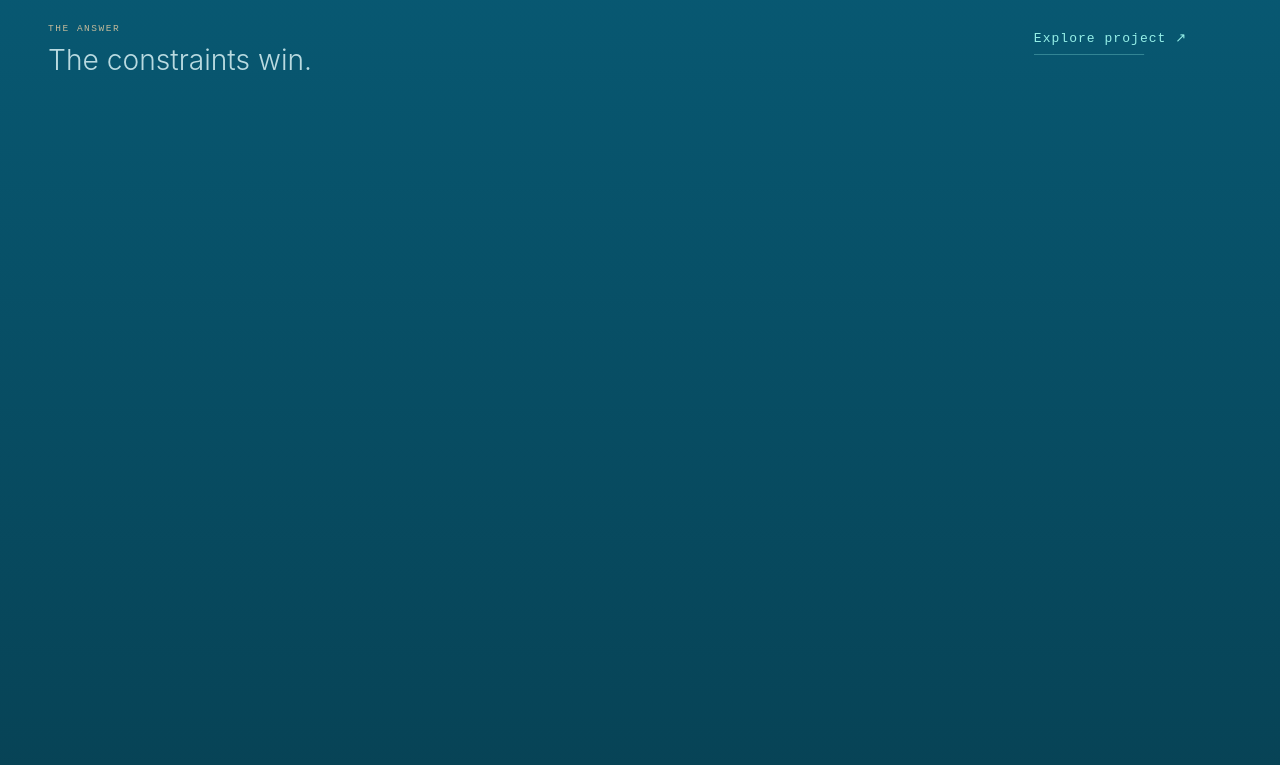
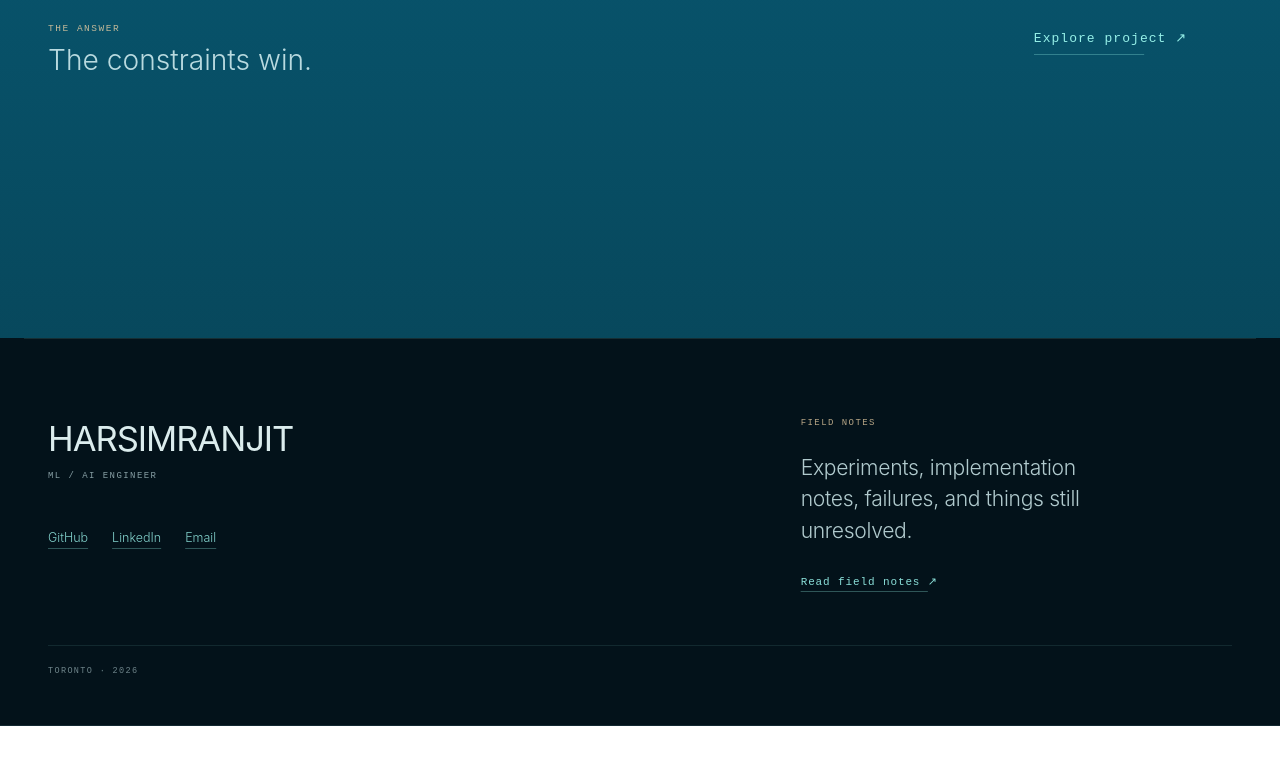
Before and after one commit to Harsimranjit2004/new_port, a React (Vite) app: page / in a window 1280 px wide. Shown: the part 4475-5240 px from the top of the page. After the commit the page ends 5201 px from the top, so only its background shows below. Built offline with nearby package versions, Linux system fonts and the light colour scheme.

Commit message:
adding footer

```diff
--- a/src/App.tsx
+++ b/src/App.tsx
@@ -1,3 +1,4 @@
+import { Footer } from './components/footer'
 import { Navbar } from './components/navbar'
 import { OceanBackground } from './components/ocean'
 import ProjectRecordShowcase from './pages/ProjectRecordShowcase'
@@ -21,7 +22,7 @@ export default function App() {
         </div>
       </section>
       <OceanBackground
-        screens={6}
+        screens={5}
         startDepth="shallow"
         endDepth="deep"
         showSurfaceWaves
@@ -32,6 +33,7 @@ export default function App() {
           what made it possible.
         </p>
         <ProjectRecordShowcase />
+        <Footer />
       </OceanBackground>
     </main>
   )
--- /dev/null
+++ b/src/components/footer/Footer.css
@@ -0,0 +1,157 @@
+.site-footer {
+  --footer-aqua: 150 240 232;
+  --footer-sand: 235 208 164;
+  position: relative;
+  color: rgb(238 255 255 / 0.92);
+  background: #03121a;
+  font-family: Inter, system-ui, sans-serif;
+}
+
+.site-footer::before {
+  content: '';
+  position: absolute;
+  top: 0;
+  right: max(1.5rem, calc((100vw - 82rem) / 2));
+  left: max(1.5rem, calc((100vw - 82rem) / 2));
+  height: 1px;
+  background: rgb(var(--footer-aqua) / 0.12);
+}
+
+.site-footer__inner {
+  width: min(calc(100% - 6rem), 82rem);
+  margin-inline: auto;
+  padding-block: 80px 50px;
+}
+
+.site-footer__main {
+  display: grid;
+  grid-template-columns: minmax(0, 1fr) minmax(22rem, 0.72fr);
+  gap: clamp(5rem, 12vw, 12rem);
+  align-items: start;
+}
+
+.site-footer__name {
+  margin: 0;
+  font-size: clamp(1.55rem, 2.7vw, 2.35rem);
+  font-weight: 400;
+  letter-spacing: -0.03em;
+  text-transform: uppercase;
+}
+
+.site-footer__role,
+.site-footer__label,
+.site-footer__place {
+  font-family: ui-monospace, "JetBrains Mono", monospace;
+  font-weight: 400;
+  letter-spacing: 0.16em;
+  text-transform: uppercase;
+}
+
+.site-footer__role {
+  margin: 0.8rem 0 0;
+  color: rgb(198 226 230 / 0.68);
+  font-size: 9px;
+}
+
+.site-footer__social {
+  display: flex;
+  flex-wrap: wrap;
+  gap: 1.5rem;
+  margin-top: 2.25rem;
+}
+
+.site-footer__social a {
+  display: inline-flex;
+  min-height: 2.5rem;
+  align-items: center;
+  color: rgb(var(--footer-aqua) / 0.86);
+  font-size: 12.5px;
+  font-weight: 300;
+  text-decoration-color: rgb(var(--footer-aqua) / 0.3);
+  text-underline-offset: 0.4rem;
+}
+
+.site-footer__notes {
+  max-width: 26rem;
+}
+
+.site-footer__label {
+  margin: 0;
+  color: rgb(var(--footer-sand) / 0.78);
+  font-size: 9px;
+}
+
+.site-footer__statement {
+  max-width: 25ch;
+  margin: 1.5rem 0 0;
+  color: rgb(210 237 240 / 0.84);
+  font-size: clamp(1.15rem, 1.65vw, 1.45rem);
+  font-weight: 300;
+  line-height: 1.5;
+  letter-spacing: -0.015em;
+}
+
+.site-footer__notes a {
+  display: inline-block;
+  margin-top: 1.75rem;
+  color: rgb(var(--footer-aqua) / 0.92);
+  font-family: ui-monospace, "JetBrains Mono", monospace;
+  font-size: 11px;
+  letter-spacing: 0.08em;
+  text-decoration-color: rgb(var(--footer-aqua) / 0.3);
+  text-underline-offset: 0.4rem;
+}
+
+.site-footer__notes a span {
+  display: inline-block;
+  transition: transform 220ms ease;
+}
+
+.site-footer__notes a:hover span {
+  transform: translateX(3px);
+}
+
+.site-footer a:focus-visible {
+  outline: 1px solid rgb(var(--footer-sand) / 0.9);
+  outline-offset: 4px;
+}
+
+.site-footer__place {
+  margin: 3.5rem 0 0;
+  padding-top: 1.25rem;
+  border-top: 1px solid rgb(var(--footer-aqua) / 0.1);
+  color: rgb(198 226 230 / 0.55);
+  font-size: 8.5px;
+}
+
+@media (max-width: 800px) {
+  .site-footer__inner {
+    width: calc(100% - 3rem);
+    padding-block: 56px 48px;
+  }
+
+  .site-footer__main {
+    grid-template-columns: 1fr;
+    gap: 4rem;
+  }
+
+  .site-footer__notes {
+    max-width: 26rem;
+  }
+
+  .site-footer__social {
+    column-gap: 1.25rem;
+    row-gap: 0.5rem;
+  }
+
+  .site-footer__place {
+    margin-top: 3rem;
+    padding-top: 1.25rem;
+  }
+}
+
+@media (prefers-reduced-motion: reduce) {
+  .site-footer__notes a span {
+    transition: none;
+  }
+}
--- /dev/null
+++ b/src/components/footer/Footer.tsx
@@ -0,0 +1,29 @@
+import './Footer.css'
+
+export default function Footer() {
+  return (
+    <footer className="site-footer">
+      <div className="site-footer__inner">
+        <div className="site-footer__main">
+          <section className="site-footer__identity" aria-label="Identity and contact">
+            <p className="site-footer__name">Harsimranjit</p>
+            <p className="site-footer__role">ML / AI engineer</p>
+            <nav className="site-footer__social" aria-label="Social links">
+              <a href="https://github.com/">GitHub</a>
+              <a href="https://www.linkedin.com/">LinkedIn</a>
+              <a href="mailto:hello@example.com">Email</a>
+            </nav>
+          </section>
+
+          <section className="site-footer__notes" aria-labelledby="field-notes-title">
+            <p id="field-notes-title" className="site-footer__label">Field notes</p>
+            <p className="site-footer__statement">Experiments, implementation notes, failures, and things still unresolved.</p>
+            <a href="/field-notes">Read field notes <span aria-hidden="true">↗</span></a>
+          </section>
+        </div>
+
+        <p className="site-footer__place">Toronto · 2026</p>
+      </div>
+    </footer>
+  )
+}
--- /dev/null
+++ b/src/components/footer/index.ts
@@ -0,0 +1 @@
+export { default as Footer } from './Footer'
```
